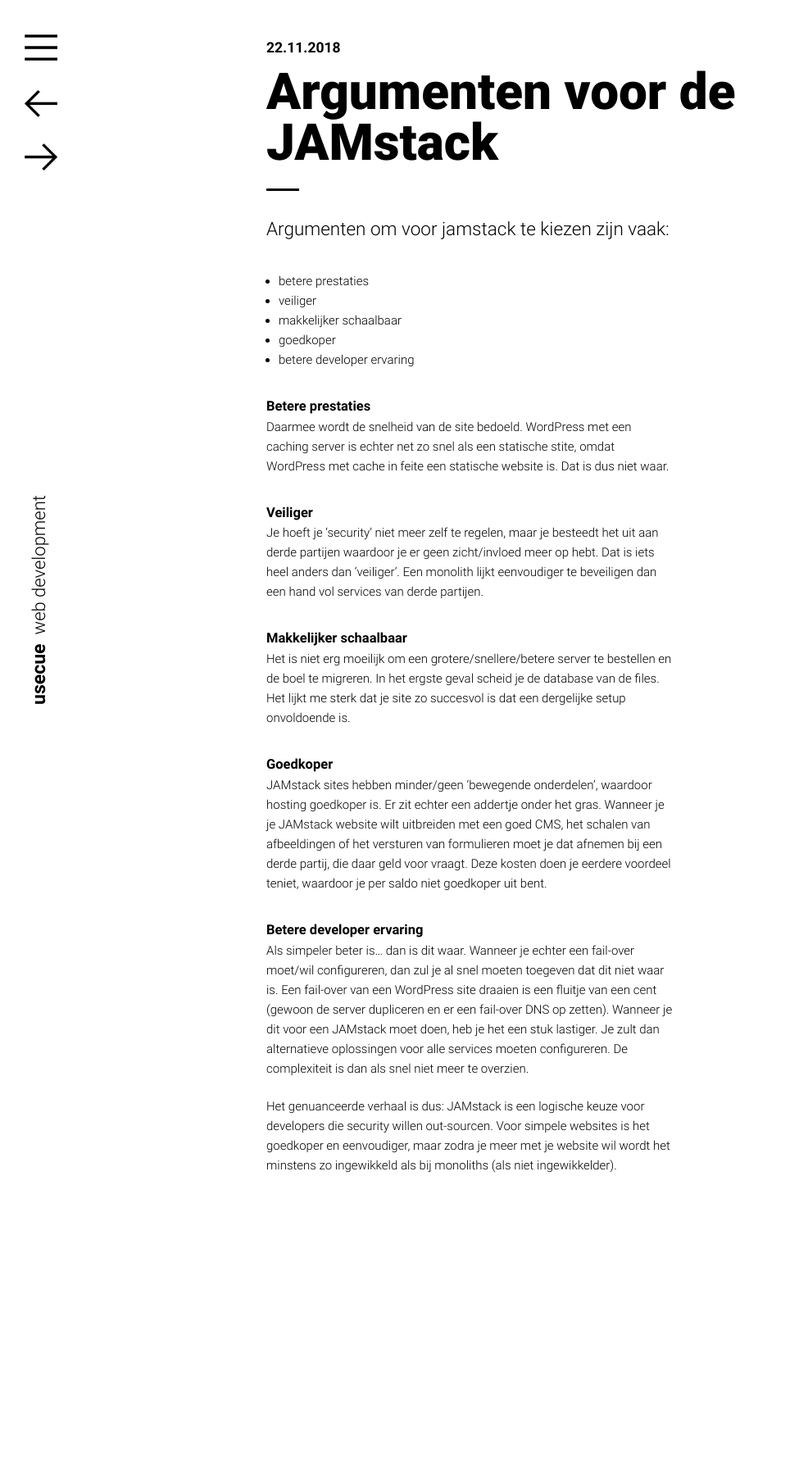
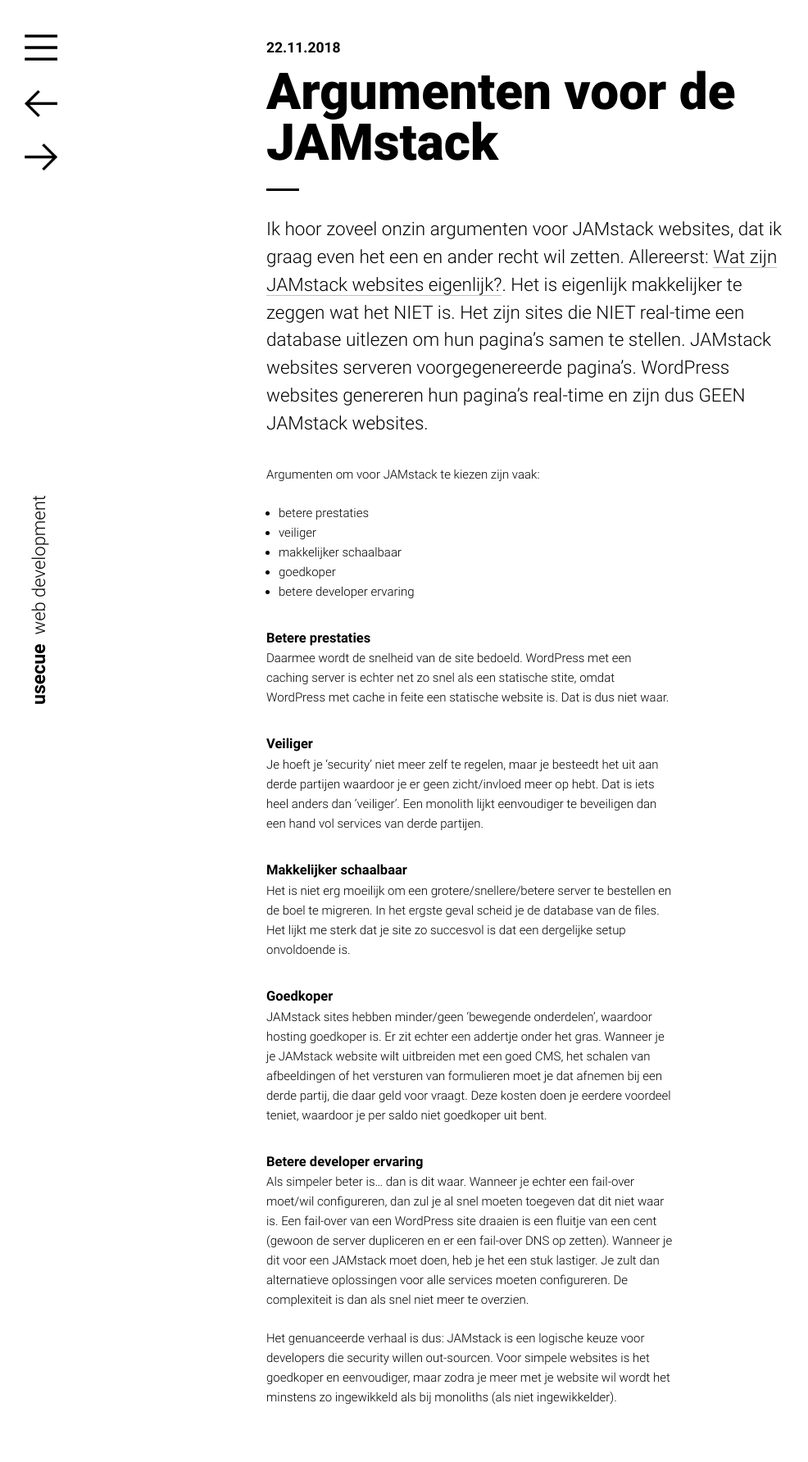
Before and after one commit to jhvanderschee/usecuewebsitenl, a Jekyll site: the page built from _posts/2018-11-22-argumenten-voor-de-jamstack.md, in a window 1280 px wide. Shown: the whole page at 82% size, without its empty margins (0-986 px from the left). Built offline with Jekyll 4.4.1, drawn with Linux system fonts in a browser that asks for light colours; before the commit the page ends 1502 px from its top, so only the background shows below that.

Commit message:
Update from Forestry.io - Updated argumenten-voor-de-jamstack.md

```diff
--- a/_posts/2018-11-22-argumenten-voor-de-jamstack.md
+++ b/_posts/2018-11-22-argumenten-voor-de-jamstack.md
@@ -3,13 +3,15 @@ title: Argumenten voor de JAMstack
 date: 2018-11-22 08:47:15 +0000
 
 ---
-Argumenten om voor jamstack te kiezen zijn vaak:
+Ik hoor zoveel onzin argumenten voor JAMstack websites, dat ik graag even het een en ander recht wil zetten. Allereerst: [Wat zijn JAMstack websites eigenlijk?](https://jamstack.org/ "https://jamstack.org/"). Het is eigenlijk makkelijker te zeggen wat het NIET is. Het zijn sites die NIET real-time een database uitlezen om hun pagina's samen te stellen. JAMstack websites serveren voorgegenereerde pagina's. WordPress websites genereren hun pagina's real-time en zijn dus GEEN JAMstack websites.
 
-- betere prestaties
-- veiliger
-- makkelijker schaalbaar
-- goedkoper
-- betere developer ervaring
+Argumenten om voor JAMstack te kiezen zijn vaak:
+
+* betere prestaties
+* veiliger
+* makkelijker schaalbaar
+* goedkoper
+* betere developer ervaring
 
 ## Betere prestaties
 
```
